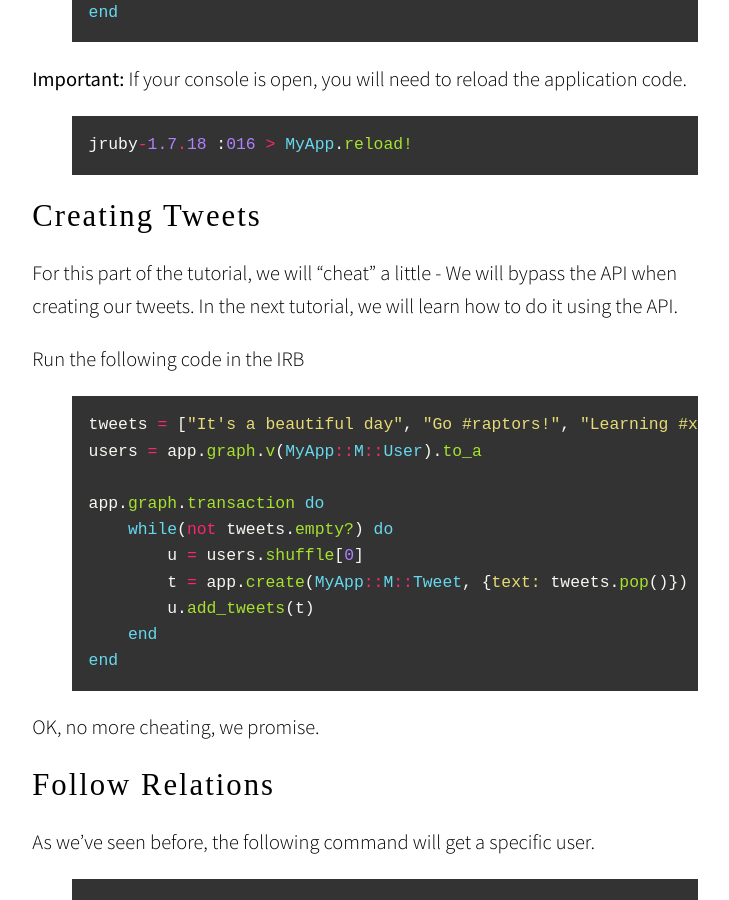
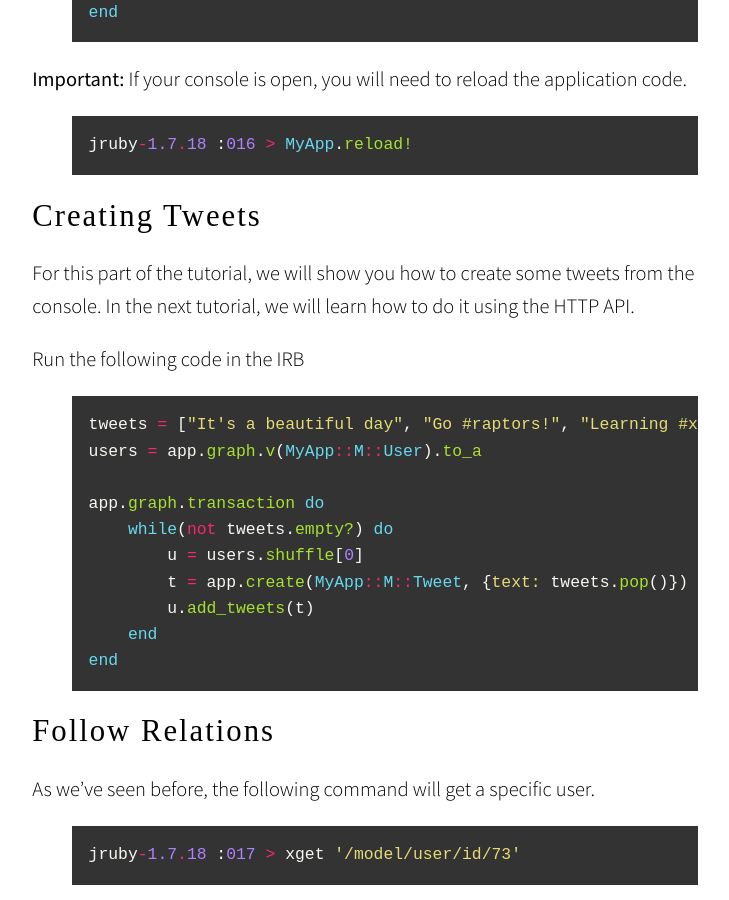
Before and after one commit to xnlogic/getting_started, a Jekyll site: the page built from _posts/2014-01-01-tutorial1-4.md, in a window 1280 px wide and 900 px high, scrolled down 1332 px. Shown: the whole window, without its empty margins (255-984 px from the left). Built offline with Jekyll 4.4.1, drawn with Linux system fonts in a browser that asks for light colours; nearby versions of some CDN libraries; some web fonts are replaced.

Commit message:
Tweaked language in data creation step
via the console is a valid method for loading data - depending on the use case :)

```diff
--- a/_posts/2014-01-01-tutorial1-4.md
+++ b/_posts/2014-01-01-tutorial1-4.md
@@ -55,7 +55,7 @@
 
 ## Creating Tweets
 
-For this part of the tutorial, we will "cheat" a little - We will bypass the API when creating our tweets. In the next tutorial, we will learn how to do it using the API.
+For this part of the tutorial, we will show you how to create some tweets from the console. In the next tutorial, we will learn how to do it using the HTTP API.
 
 Run the following code in the IRB
 {% highlight ruby %}
@@ -71,7 +71,6 @@
 end
 {% endhighlight %}
 
-OK, no more cheating, we promise.
 
 ## Follow Relations
 
```
